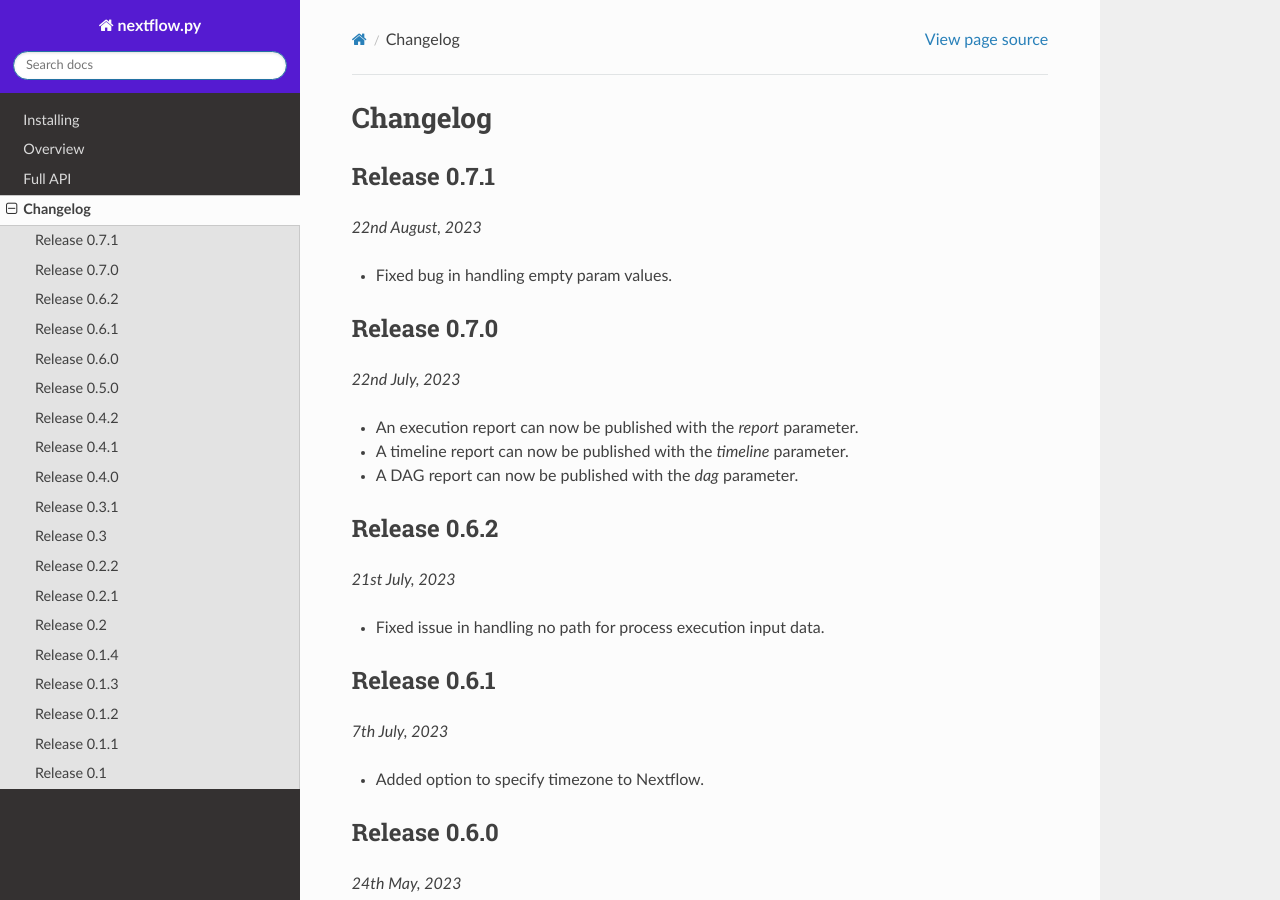
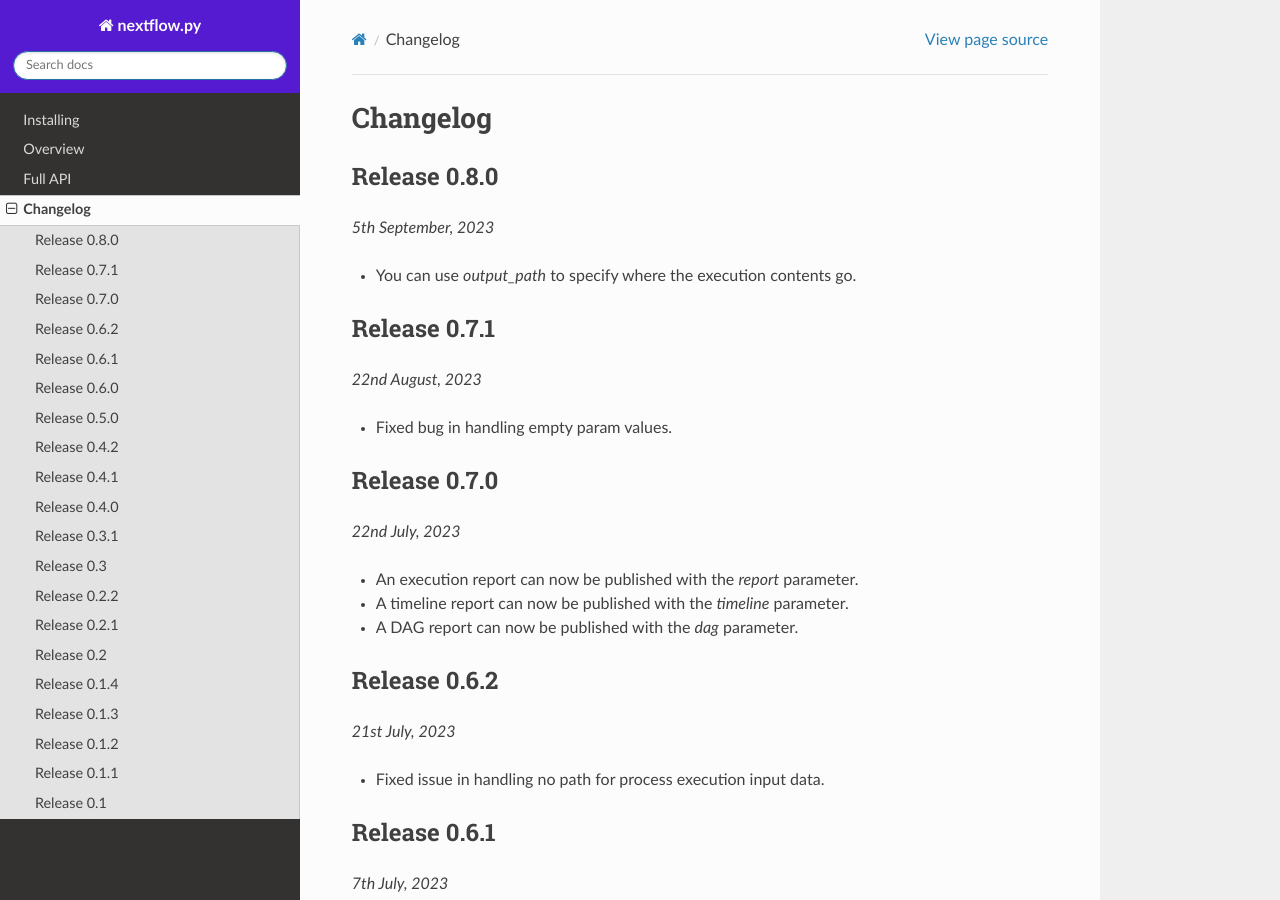
Before and after one commit to goodwright/nextflow.py, a Sphinx documentation site: the page built from docs/source/changelog.rst, in a window 1280 px wide and 900 px high. Built offline with Sphinx 7.4.7 and the Read the Docs theme 2.0.0, drawn with Linux system fonts in a browser that asks for light colours.

Commit message:
0.8 docs

```diff
--- a/docs/source/changelog.rst
+++ b/docs/source/changelog.rst
@@ -1,5 +1,13 @@
 Changelog
 ---------
+
+Release 0.8.0
+~~~~~~~~~~~~~
+
+`5th September, 2023`
+
+* You can use `output_path` to specify where the execution contents go.
+
 
 Release 0.7.1
 ~~~~~~~~~~~~~
--- a/docs/source/overview.rst
+++ b/docs/source/overview.rst
@@ -13,9 +13,11 @@ This will return an :py:class:`.Execution` object, which represents the pipeline
 execution that just took place (see below for details on this object). You can
 customise the execution with various options:
 
-    >>> execution = pipeline.run("my-pipeline.nf", run_path="./rundir", params={"param1": "123"}, profiles=["docker", "test"], version="22.0.1", configs=["env.config"], timezone="UTC", report="report.html", timeline="timeline.html", dag="dag.html")
+    >>> execution = pipeline.run("my-pipeline.nf", run_path="./rundir", output_path="./outputs", params={"param1": "123"}, profiles=["docker", "test"], version="22.0.1", configs=["env.config"], timezone="UTC", report="report.html", timeline="timeline.html", dag="dag.html")
 
 * ``run_path`` - The location to run the pipeline from, which by default is just the current working directory.
+
+* ``output_path`` - The location to store the execution outputs (``work`` etc.), which by default is the ``run_path``.
 
 * ``params`` - A dictionary of parameters to pass to the pipeline as command. In the above example, this would run the pipeline with ``--param1=123``.
 
```
Also changed, not shown: README.rst (+11 -1 lines).
